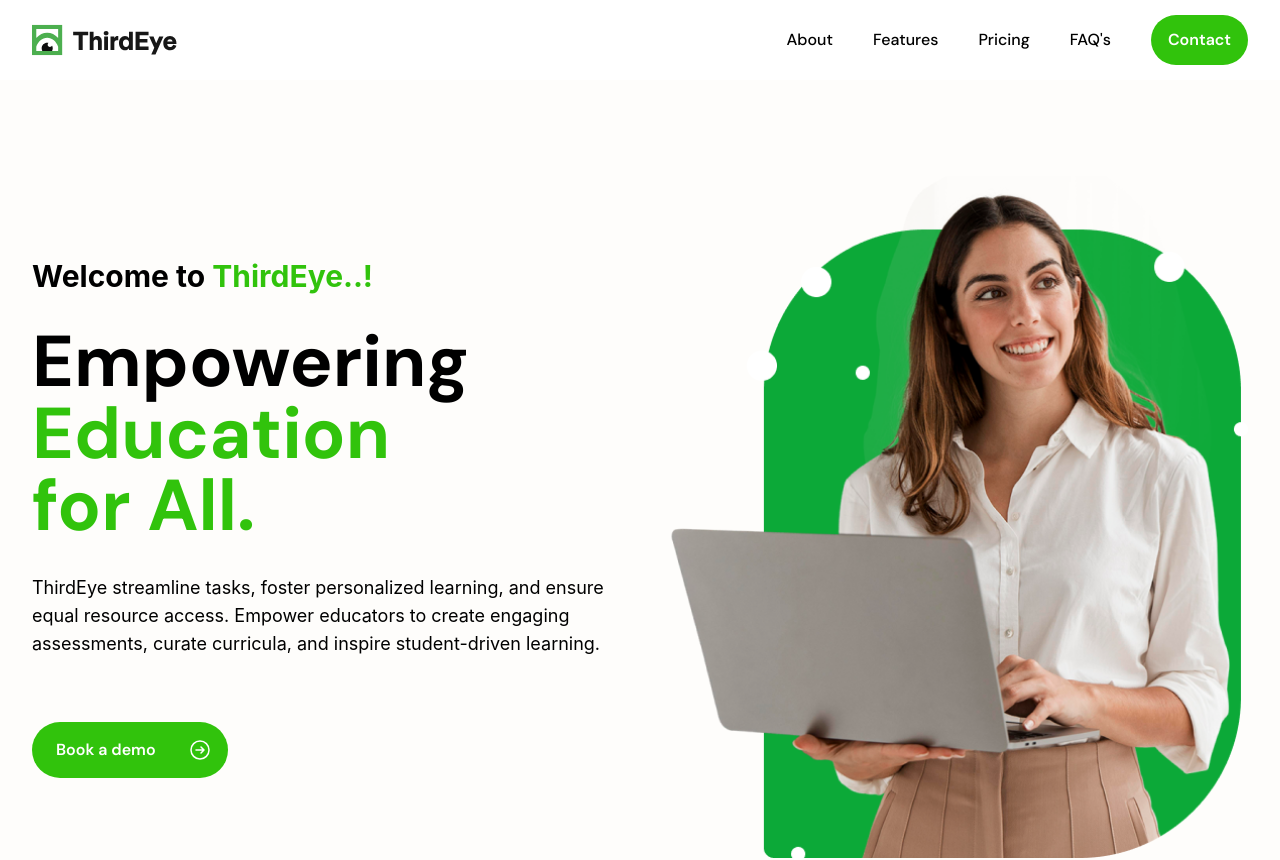
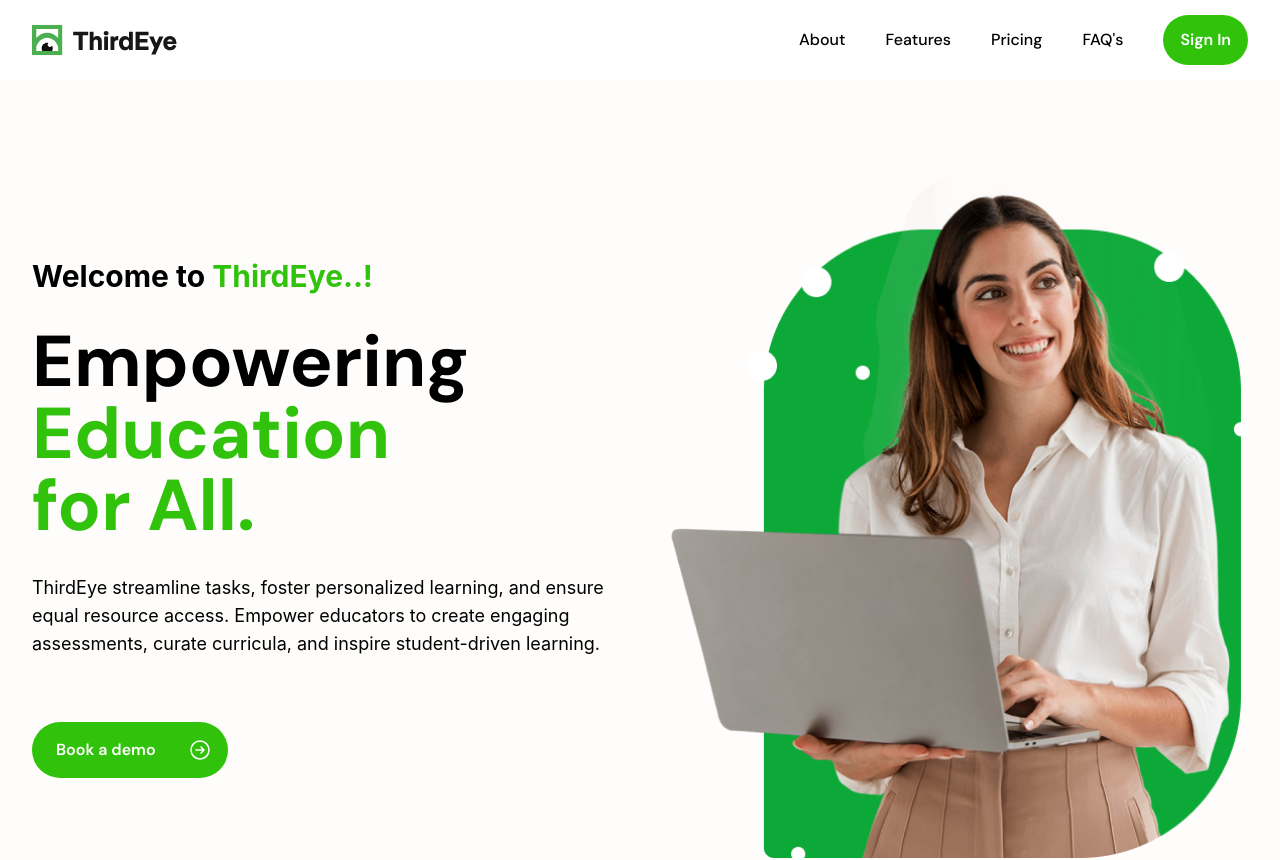
Before and after one commit to othegagan/ThirdEye, a Next.js app: page / in a window 1280 px wide. Shown: the top 860 px of the page. Built offline with nearby package versions, Linux system fonts and the light colour scheme.

Commit message:
Update NavBar

```diff
--- a/components/NavBar.tsx
+++ b/components/NavBar.tsx
@@ -56,7 +56,7 @@
 
 
 
-                    <a href="#" title="" className="items-center justify-center hidden px-4 py-3 ml-10 text-base font-semibold text-white transition-all duration-200 bg-primary border border-transparent rounded-full lg:inline-flex hover:bg-green-700 focus:bg-green-700" role="button"> Contact </a>
+                    <a href="https://school360-test.web.app/" title="" className="items-center justify-center hidden px-4 py-3 ml-10 text-base font-semibold text-white transition-all duration-200 bg-primary border border-transparent rounded-full lg:inline-flex hover:bg-green-700 focus:bg-green-700" role="button"> Sign In </a>
                 </nav>
 
                 {open && (<nav className="pt-4 pb-6 bg-white border border-gray-200 rounded-md shadow-md ">
@@ -69,7 +69,7 @@
                     </div>
 
                     <div className="px-6 mt-6">
-                        <a href="https://school360-test.web.app/" title="" className="items-center justify-center hidden px-4 py-3 ml-10 text-base font-semibold text-white transition-all duration-200 bg-primary border border-transparent rounded-full lg:inline-flex hover:bg-green-700 focus:bg-green-700" role="button"> Sign In </a>
+                        <a href="https://school360-test.web.app/" title="" className="items-center justify-center  px-4 py-3 ml-10 text-base font-semibold text-white transition-all duration-200 bg-primary border border-transparent rounded-full lg:inline-flex hover:bg-green-700 focus:bg-green-700" role="button"> Sign In </a>
                     </div>
                 </nav>)}
 
```
